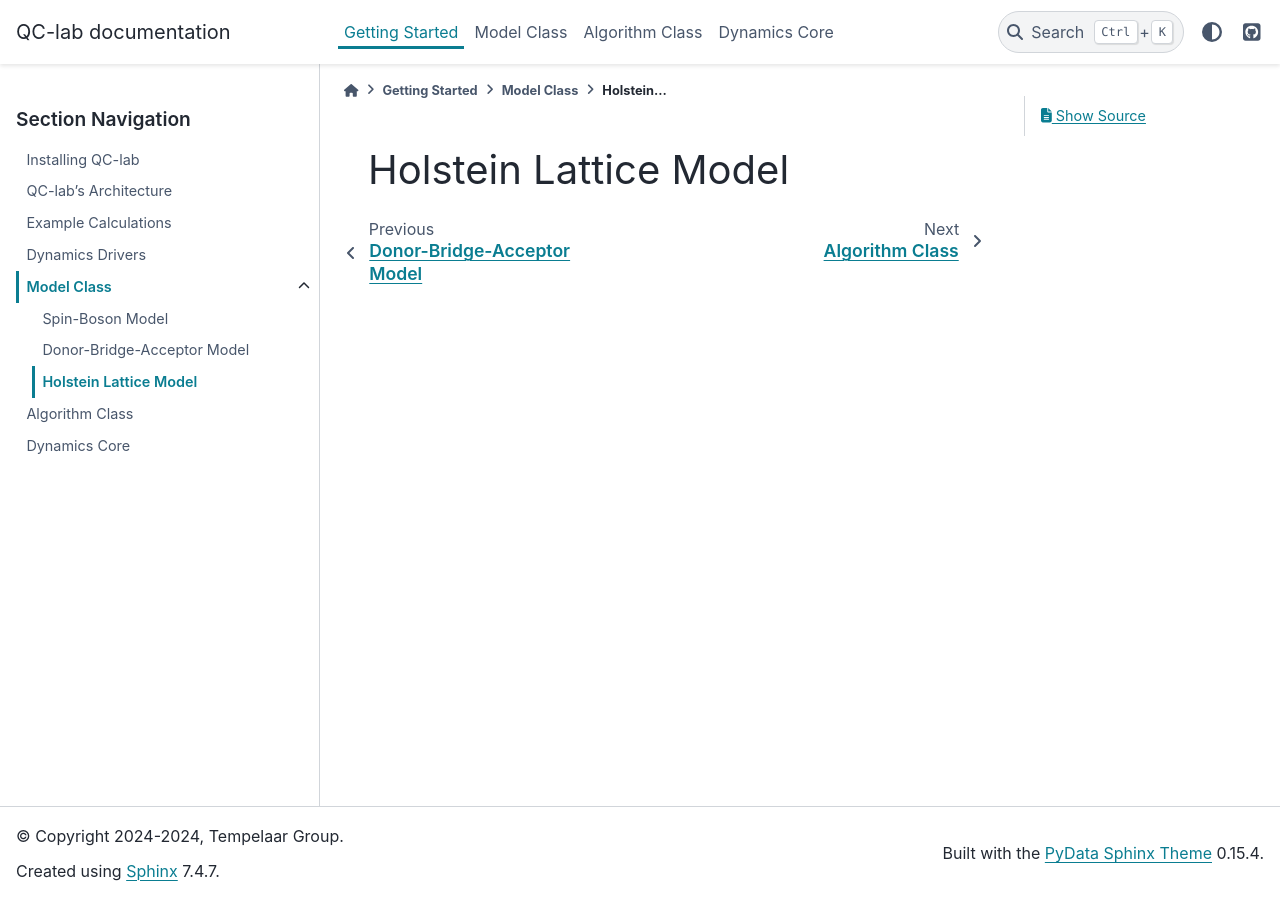
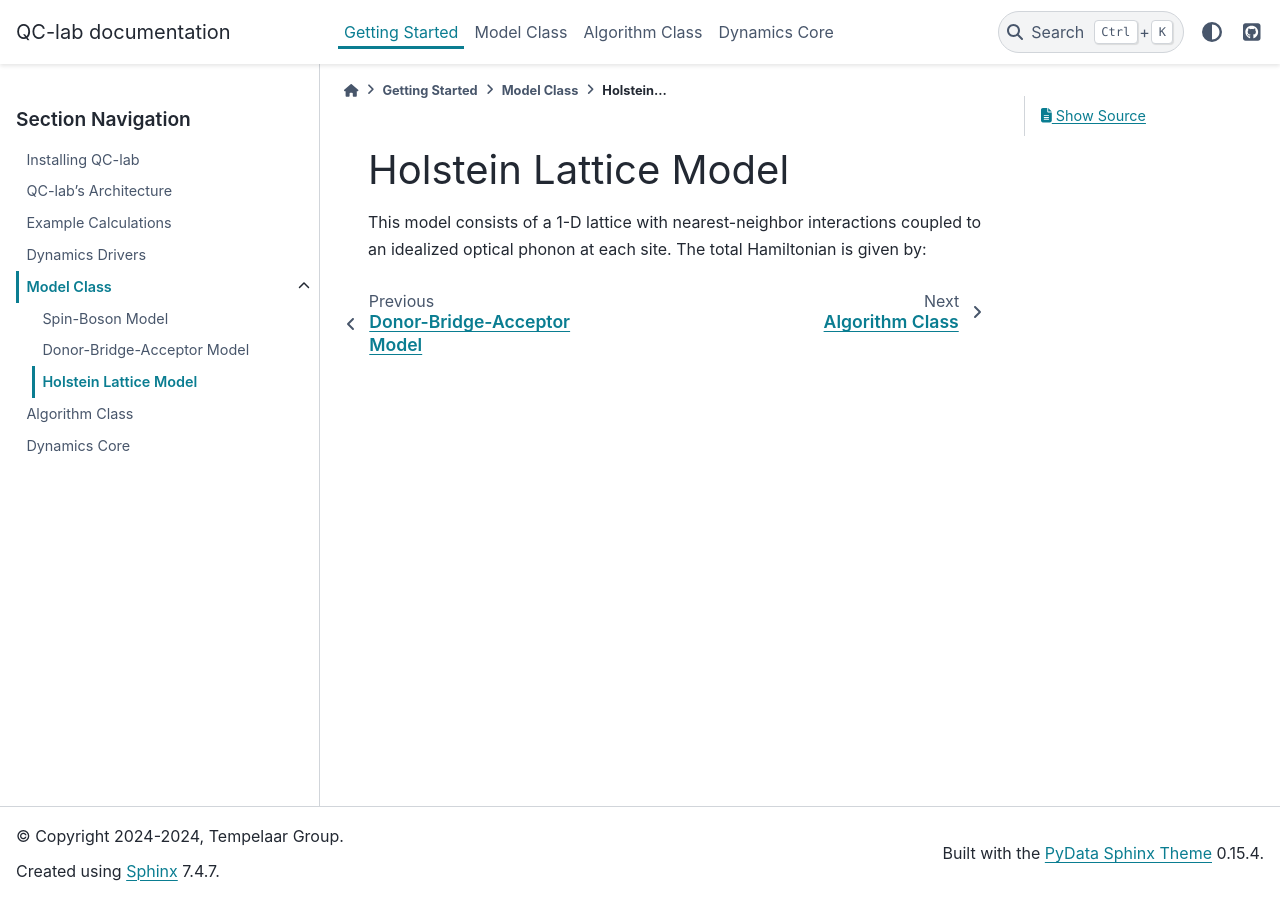
Before and after one commit to tempelaar-team/qclab-dev, a Sphinx documentation site: the page built from docs/holstein_class.rst, in a window 1280 px wide. Built offline with Sphinx 7.4.7 and the PyData theme 0.15.4, drawn with Linux system fonts in a browser that asks for light colours.

Commit message:
Updated docs and added spin holstein example

```diff
--- a/docs/holstein_class.rst
+++ b/docs/holstein_class.rst
@@ -1,3 +1,6 @@
 .. _holstein-model:
 Holstein Lattice Model
 ~~~~~~~~~~~~~~~~~~~~~~
+
+This model consists of a 1-D lattice with nearest-neighbor interactions coupled to an idealized
+optical phonon at each site.  The total Hamiltonian is given by:
```
Also changed, not shown: 1 other file.
